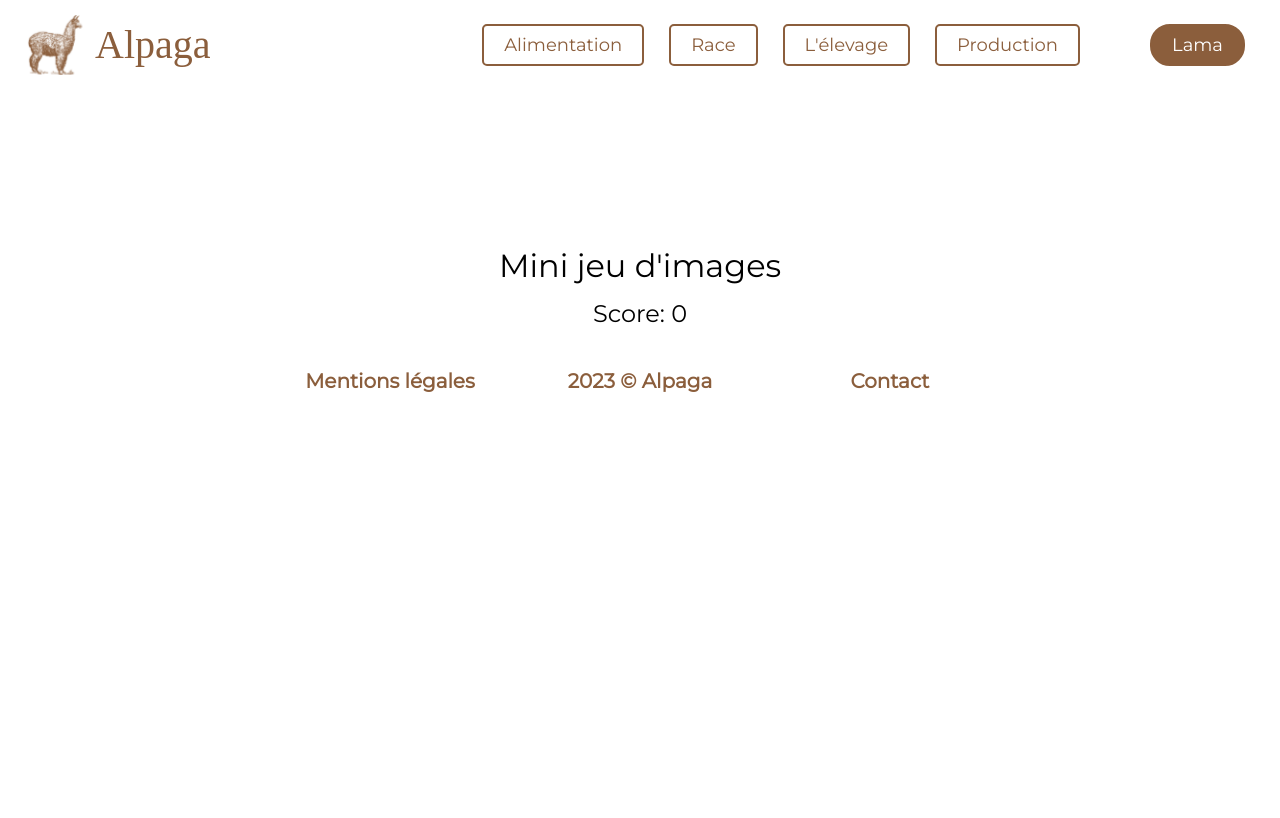
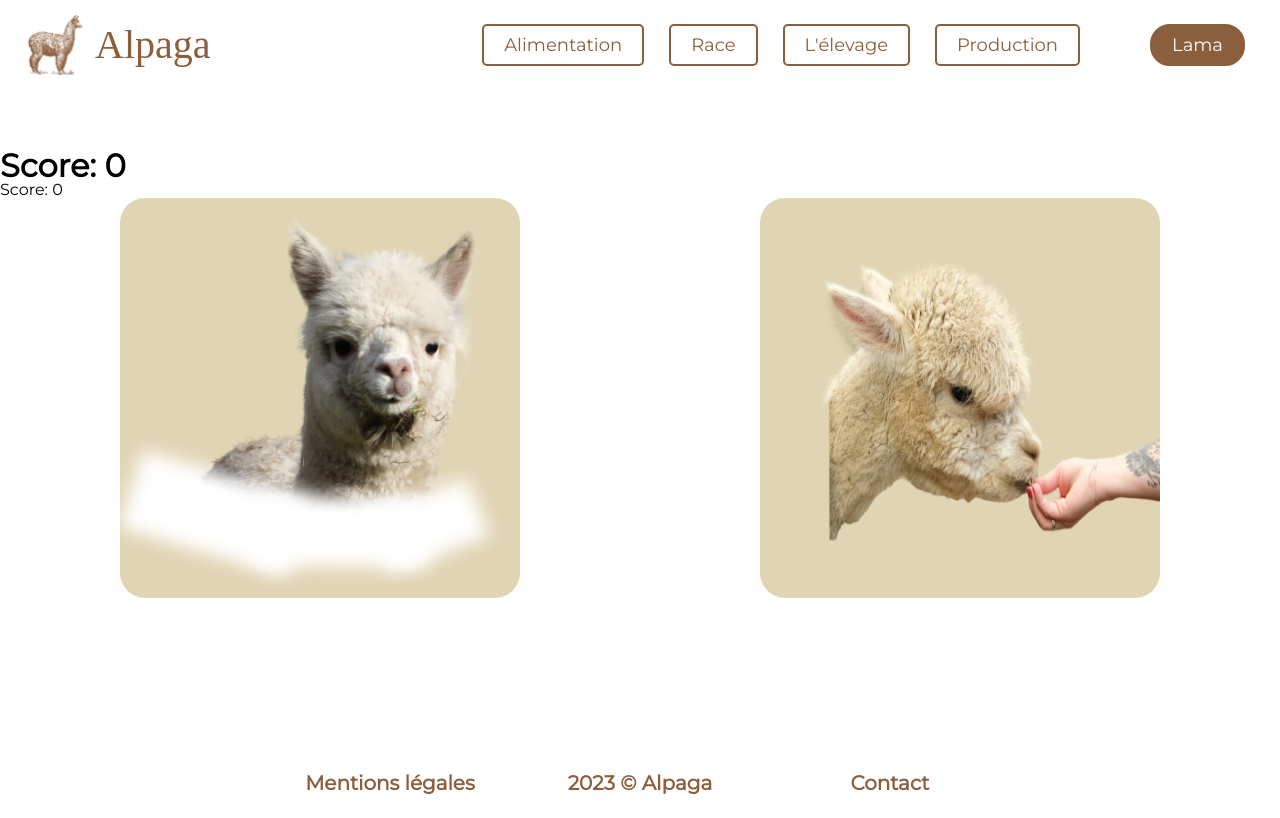
Before and after one commit to julien382/Alpaga, a React (Create React App) app: page /production in a window 1280 px wide. Built offline with nearby package versions, Linux system fonts and the light colour scheme; a web font is replaced by a local one.

Commit message:
edit gameChoice in production

```diff
--- a/src/pages/Alimentation/Alimentation.jsx
+++ b/src/pages/Alimentation/Alimentation.jsx
@@ -1,6 +1,5 @@
 import './Alimentation.css'
 import alpagaMain from "../../assets/alpagaAlimentation.png";
-import alpagaBrown from "../../assets/alpagaBrown.png";
 
 const Alimentation = () => {
 
--- a/src/pages/Production/Production.css
+++ b/src/pages/Production/Production.css
@@ -30,3 +30,33 @@
 .selected {
     border: 3px solid blue;
 }
+
+/* --- game --- */
+
+.gameContainer{
+    margin-bottom: 150px;
+}
+
+.picturesGame{
+    display: flex;
+}
+
+.pictureGame{
+    display: block;
+    margin: 0 auto;
+    width: 400px;
+    height: 400px;
+    background-color: #E0D4B4;
+    border-radius: 25px;
+    transition: all 0.2s ease-in-out;
+}
+
+.pictureGame:hover {
+    border-color: #f00;
+    transform: scale(1.1);
+}
+
+.scoreBoardWin{
+    font-size: 32px;
+    font-weight: bold;
+}
--- a/src/pages/Production/Production.jsx
+++ b/src/pages/Production/Production.jsx
@@ -1,61 +1,38 @@
 import './Production.css';
 import React, { useState } from 'react';
-import alpagaMain from "../../assets/alpagaAlimentation.png";
-import alpagaBrown from "../../assets/alpagaBrown.png";
-import Lama from "../../assets/alpaca-5564884_1280_preview_rev_1.png";
-import Lamalogo from "../../assets/logoAlpaga.png";
+import alpagaMain from "../../assets/mainAlpaga.png";
+import alpagaBrown from "../../assets/alpaca-5564884_1280_preview_rev_1.png";
 
 const images = [
-  { src: alpagaMain, alt: 'Lama 1' },
-  { src: alpagaBrown, alt: 'Lama 2' },
-  { src: Lama, alt: 'Alpaga 1' },
-  { src: Lamalogo, alt: 'Alpaga 2' },
+  { src: alpagaMain, isCorrect: true },
+  { src: alpagaBrown, isCorrect: false },
 ];
 
 const Production = () => {
 
   const [score, setScore] = useState(0);
-  const [correctImage, setCorrectImage] = useState('');
-  const [selectedImage, setSelectedImage] = useState(null);
 
-  function handleImageClick(image) {
-    if (image === correctImage) {
+  const handleImageClick = (image) => {
+    if (image.isCorrect) {
       setScore(score + 1);
     }
-    selectRandomImages();
-  }
-
-  function selectRandomImages() {
-    const alpagaIndex = Math.floor(Math.random() * 2) + 2; // Index of alpaga image
-    let lamaIndex = Math.floor(Math.random() * 2); // Index of lama image
-    while (lamaIndex === alpagaIndex % 2) {
-      lamaIndex = Math.floor(Math.random() * 2);
-    }
-    setSelectedImage([images[alpagaIndex], images[lamaIndex]]);
-    setCorrectImage(alpagaIndex === 2 ? 'alpaga' : 'lama');
-  }
+  };
 
   return (
-      <div className="image-game">
-        <h1>Mini jeu d'images</h1>
-        <p>Score: {score}</p>
-        {selectedImage !== null && (
-          <div>
-            <p>test</p>
+    <div className='gameContainer'>
+      <p className='scoreBoardWin'>Score: {score}</p>
+      <p className='scoreBoardLoose'>Score: {score}</p>
+      <div className='picturesGame'>
+        {images.map((image) => (
           <img
-              src={selectedImage[0].src}
-              alt={selectedImage[0].alt}
-              onClick={() => handleImageClick('alpaga')}
-              className={correctImage === 'alpaga' ? 'selected' : ''}
+            className='pictureGame'
+            key={image.src}
+            src={image.src}
+            alt={image.src}
+            onClick={() => handleImageClick(image)}
           />
-            <img
-              src={selectedImage[1].src}
-              alt={selectedImage[1].alt}
-              onClick={() => handleImageClick('lama')}
-              className={correctImage === 'lama' ? 'selected' : ''}
-            />
+        ))}
       </div>
-        )}
     </div>
   );
 }
```
Lines whose indentation alone changed are shown as unchanged.
